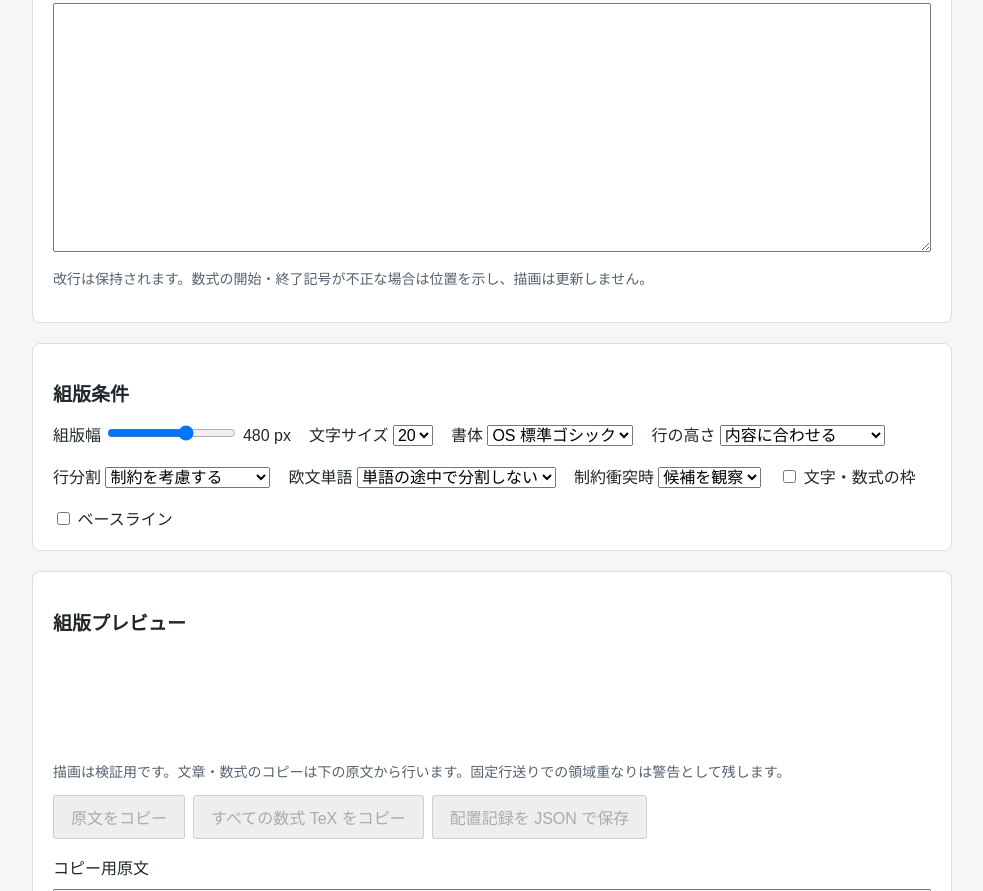
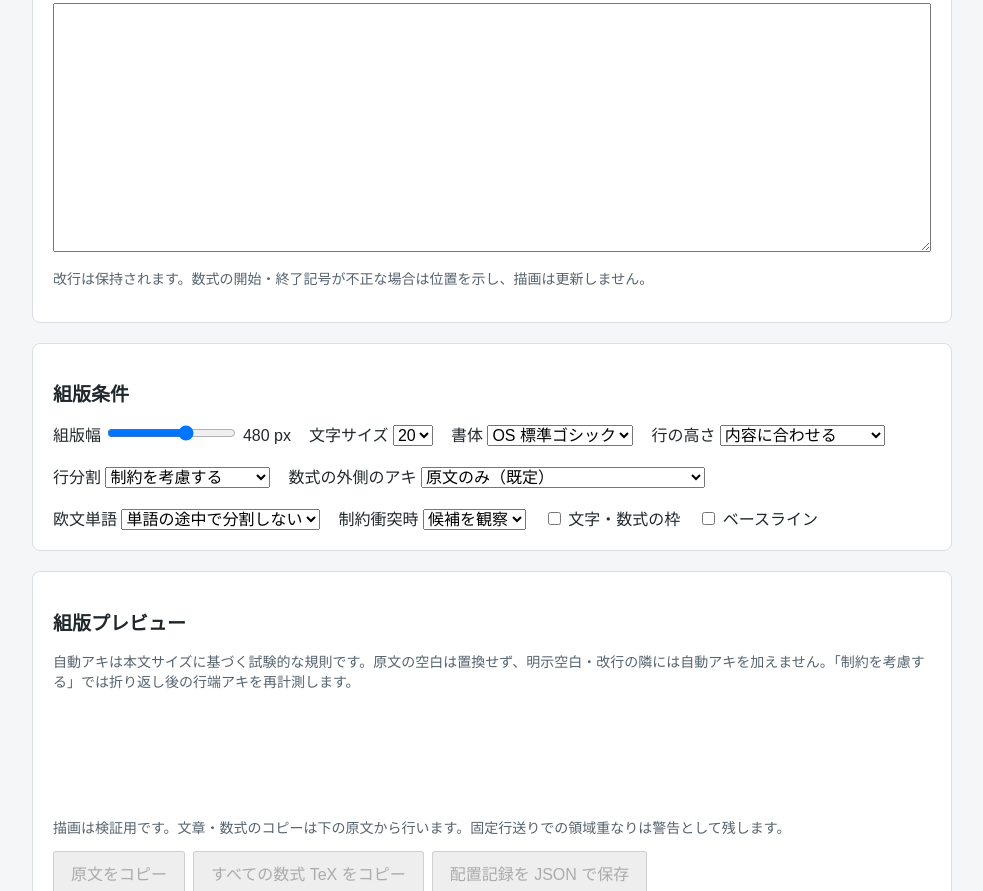
Before and after one commit to goldkiss2010-ai/suushiki, a website: page public/document.html in a window 1280 px wide. Shown: the part 348-1239 px from the top of the page, without its empty margins (148-1131 px from the left). Drawn offline with Linux system fonts and the light colour scheme.

Commit message:
feat: expose math boundary spacing comparison and geometry diagnostics

```diff
--- a/public/document.html
+++ b/public/document.html
@@ -63,6 +63,13 @@
       <label>行分割
         <select id="document-boundary-policy"><option value="repair">制約を考慮する</option><option value="stone">Stone の候補を観察</option></select>
       </label>
+      <label>数式の外側のアキ
+        <select id="document-boundary-spacing">
+          <option value="none" selected>原文のみ（既定）</option>
+          <option value="quarter">両側 1/4 em（約物にも）</option>
+          <option value="contextual">文字符号のみ 1/4 em（約物を除外）</option>
+        </select>
+      </label>
       <label>欧文単語
         <select id="document-word-policy"><option value="preserve">単語の途中で分割しない</option><option value="break">分割を許す</option></select>
       </label>
@@ -75,6 +82,7 @@
   </section>
   <section>
     <h2>組版プレビュー</h2>
+    <p class="note">自動アキは本文サイズに基づく試験的な規則です。原文の空白は置換せず、明示空白・改行の隣には自動アキを加えません。「制約を考慮する」では折り返し後の行端アキを再計測します。</p>
     <p id="document-diagnostic" role="status"></p>
     <div class="viewport document-viewport"><div id="document-output" aria-hidden="true"></div></div>
     <p class="note">描画は検証用です。文章・数式のコピーは下の原文から行います。固定行送りでの領域重なりは警告として残します。</p>
```
